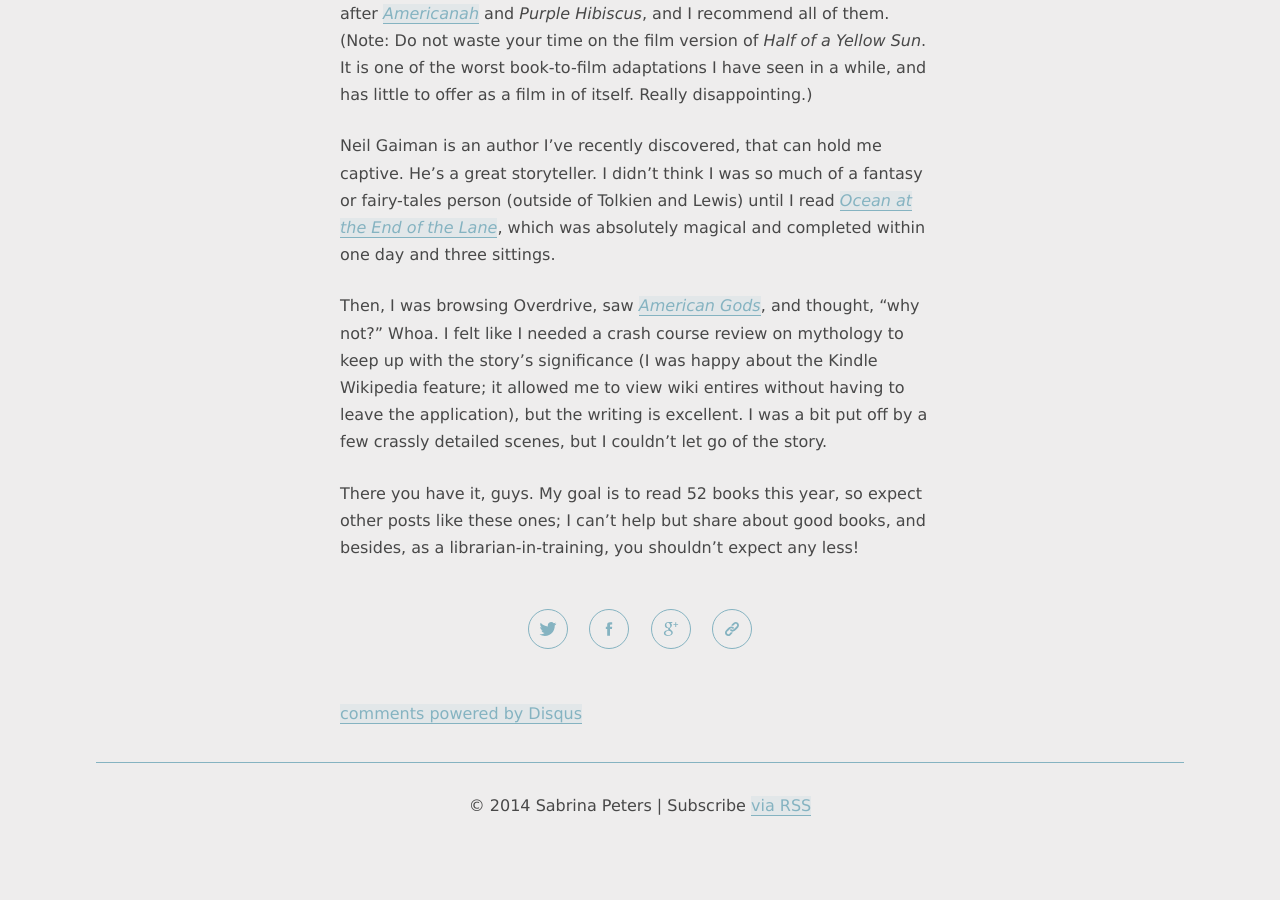
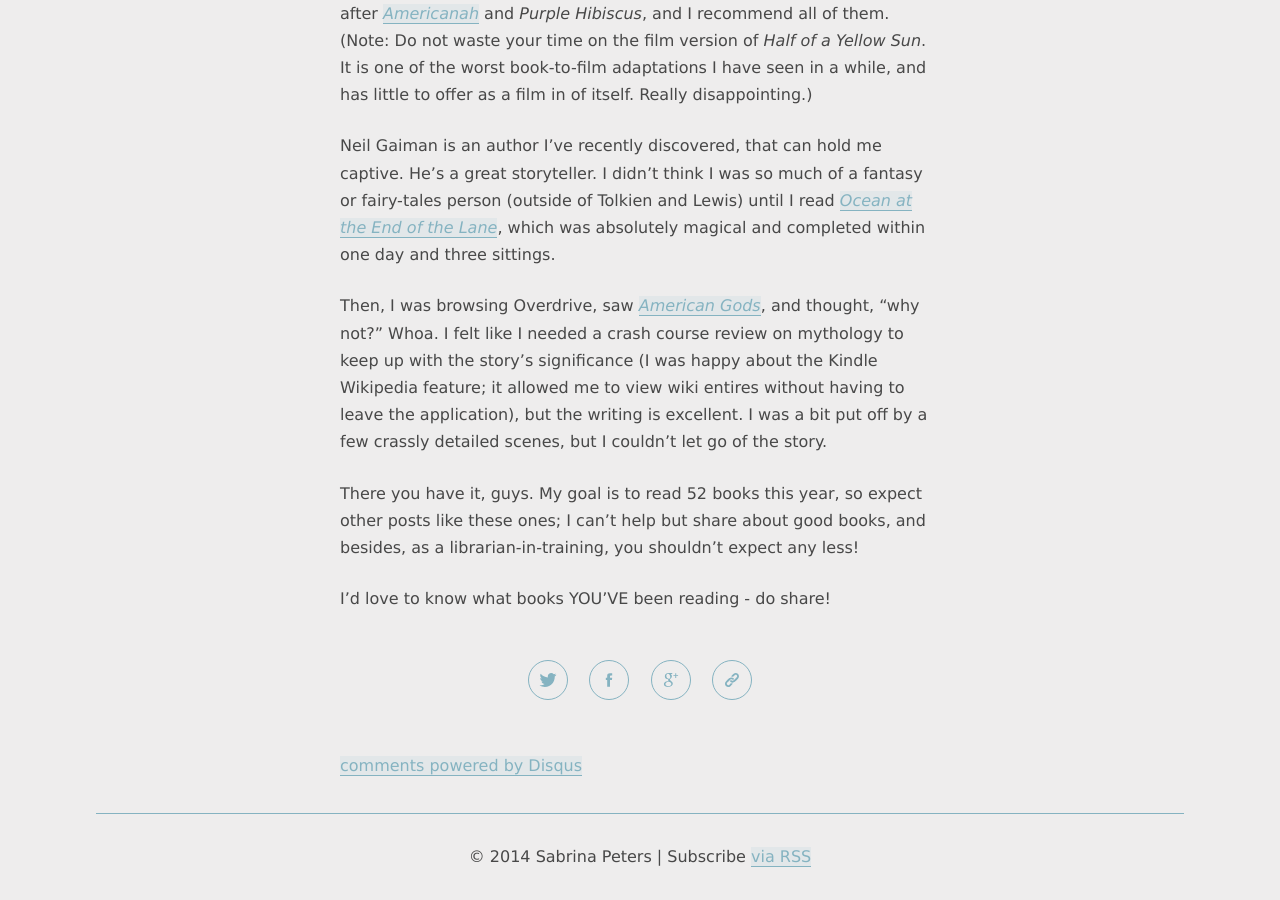
Before and after one commit to sabrinapeters/sdrp.old, a Jekyll site: the page built from _posts/2015-04-09-books1.md, in a window 1280 px wide and 900 px high, scrolled down 1381 px. Built offline with Jekyll 4.4.1, drawn with Linux system fonts in a browser that asks for light colours; some web fonts are replaced; comment, search, counter and statistics services are not loaded; before the commit the page ends 2230 px from its top, so only the background shows below that.

Commit message:
add to conclusion on latest post

```diff
--- a/_posts/2015-04-09-books1.md
+++ b/_posts/2015-04-09-books1.md
@@ -23,3 +23,5 @@ Neil Gaiman is an author I've recently discovered, that can hold me captive. He'
 Then, I was browsing Overdrive, saw [_American Gods_](http://www.amazon.com/American-Gods-Neil-Gaiman/dp/0380789035/ref=sr_1_1?ie=UTF8&qid=1428596887&sr=8-1&keywords=american+gods), and thought, "why not?" Whoa. I felt like I needed a crash course review on mythology to keep up with the story's significance (I was happy about the Kindle Wikipedia feature; it allowed me to view wiki entires without having to leave the application), but the writing is excellent. I was a bit put off by a few crassly detailed scenes, but I couldn't let go of the story.
 
 There you have it, guys. My goal is to read 52 books this year, so expect other posts like these ones; I can't help but share about good books, and besides, as a librarian-in-training, you shouldn't expect any less!
+
+I'd love to know what books YOU'VE been reading - do share!
```
